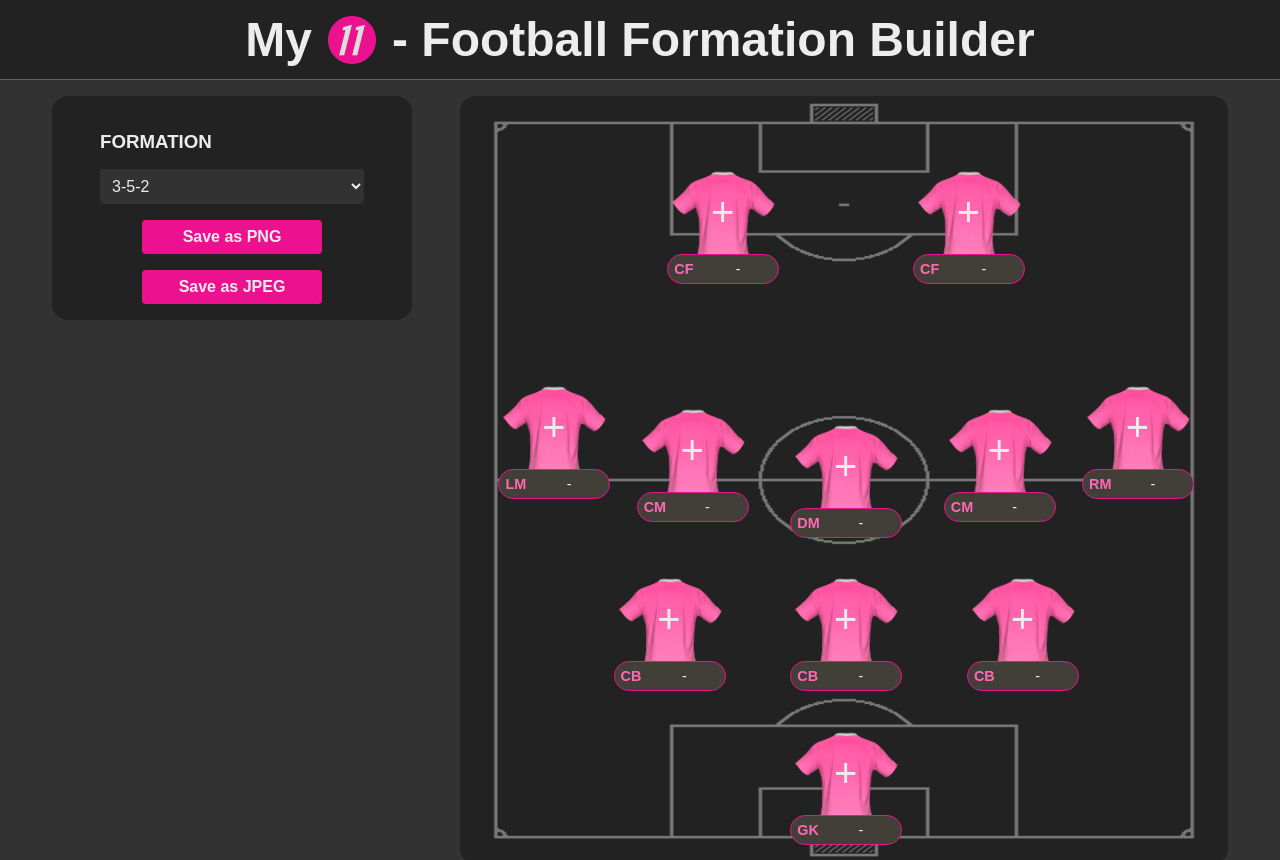
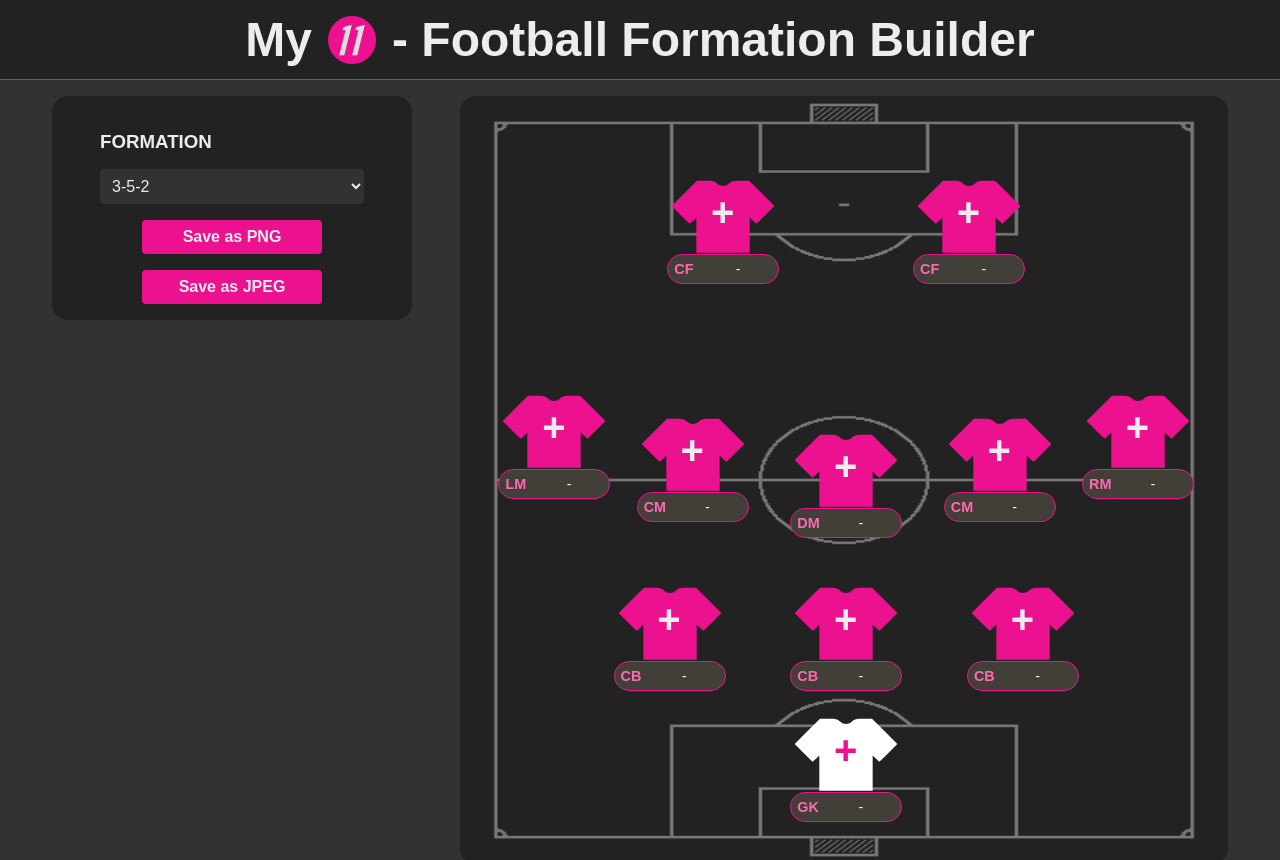
Before and after one commit to rssv384/squad-builder, an Angular app: page / in a window 1280 px wide. Shown: the top 860 px of the page. Built offline with nearby package versions, Linux system fonts and the light colour scheme; a web font is replaced by a local one; what downloadjs would draw is missing.

Commit message:
Changes to shirt styles + Player name max length

```diff
--- a/src/app/formation-builder/pitch/pitch.component.scss
+++ b/src/app/formation-builder/pitch/pitch.component.scss
@@ -23,19 +23,10 @@
 }
 
 // === REPEATED POSITIONS ===
-// GK WHEN PLAYING 3 OR 5 AT THE BACK
-.formation-352,
-.formation-3412,
-.formation-3421,
-.formation-343,
-.formation-5212,
-.formation-523,
-.formation-532,
-.formation-541 {
-  #player1 {
-    top: 80%;
-    left: 43%;
-  }
+// GK
+#player1 {
+  top: 77%;
+  left: 43%;
 }
 
 // DEFENDERS WHEN PLAYING 3 AT THE BACK
@@ -77,10 +68,6 @@
 .formation-4411,
 .formation-442,
 .formation-451 {
-  #player1 {
-    top: 77%;
-    left: 43%;
-  }
   // RB
   #player2 {
     top: 60%;
--- a/src/app/formation-builder/player-card/edit-player-form/edit-player-form.component.html
+++ b/src/app/formation-builder/player-card/edit-player-form/edit-player-form.component.html
@@ -13,13 +13,17 @@
           type="text"
           id="player-name"
           name="player-name"
+          maxlength="20"
           required
           [(ngModel)]="enteredName"
           #playerName="ngModel"
         />
       </p>
       @if (playerName.dirty && playerName.invalid) {
-        <p class="input-error">Name field cannot be empty.</p>
+        <p class="input-error">
+          Name field cannot be empty and must contain a maximum of 20
+          characters.
+        </p>
       }
 
       <p>
--- a/src/app/formation-builder/player-card/player-card.component.html
+++ b/src/app/formation-builder/player-card/player-card.component.html
@@ -1,6 +1,24 @@
 <div class="card-wrapper" role="button" (click)="onEditPlayer()">
-  <div class="player-card">
-    <img class="player-card-bg" src="/player-shirt.png" />
+  <div class="player-card {{ playerPosition().toLowerCase() }}">
+    <svg
+      version="1.0"
+      xmlns="http://www.w3.org/2000/svg"
+      width="78.000000pt"
+      height="75.000000pt"
+      viewBox="0 0 78.000000 75.000000"
+      preserveAspectRatio="xMidYMid meet"
+    >
+      <g transform="translate(0.000000,60.000000) scale(0.100000,-0.100000)">
+        <path
+          d="M100 455 l-95 -95 67 -67 67 -67 26 24 25 23 0 -131 0 -132 200 0
+200 0 0 132 0 131 25 -23 26 -24 67 67 67 67 -95 95 -95 95 -65 0 c-53 0 -69
+-4 -83 -20 -10 -12 -29 -20 -47 -20 -18 0 -37 8 -47 20 -14 16 -30 20 -83 20
+l-65 0 -95 -95z"
+        />
+      </g>
+    </svg>
+
+    <!-- <img class="player-card-bg" src="/kit.png" /> -->
     @if (playerNumber() == 0) {
       <p class="player-num">+</p>
     } @else {
--- a/src/app/formation-builder/player-card/player-card.component.scss
+++ b/src/app/formation-builder/player-card/player-card.component.scss
@@ -19,6 +19,18 @@
   aspect-ratio: 0.75;
 }
 
+g {
+  fill: variables.$highlight-color;
+}
+
+// Different style for goalkeeper
+.gk {
+  color: #ec118f;
+  g {
+    fill: white;
+  }
+}
+
 .player-card-bg {
   width: 100%;
 }
@@ -30,6 +42,7 @@
   position: absolute;
   border-radius: 10px;
   font-size: 2.5rem;
+  font-weight: bold;
   padding: 0;
   margin: 0;
 }
--- a/src/app/shared/styles/_variables.scss
+++ b/src/app/shared/styles/_variables.scss
@@ -3,7 +3,6 @@
 $bg-dark: #222222;
 $bg-light: #323232;
 $highlight-color: #ec118f;
-// $highlight-color: #BD0E72;
 $font-color: #ededed;
 
 $font: "Sansation", sans-serif;
```
